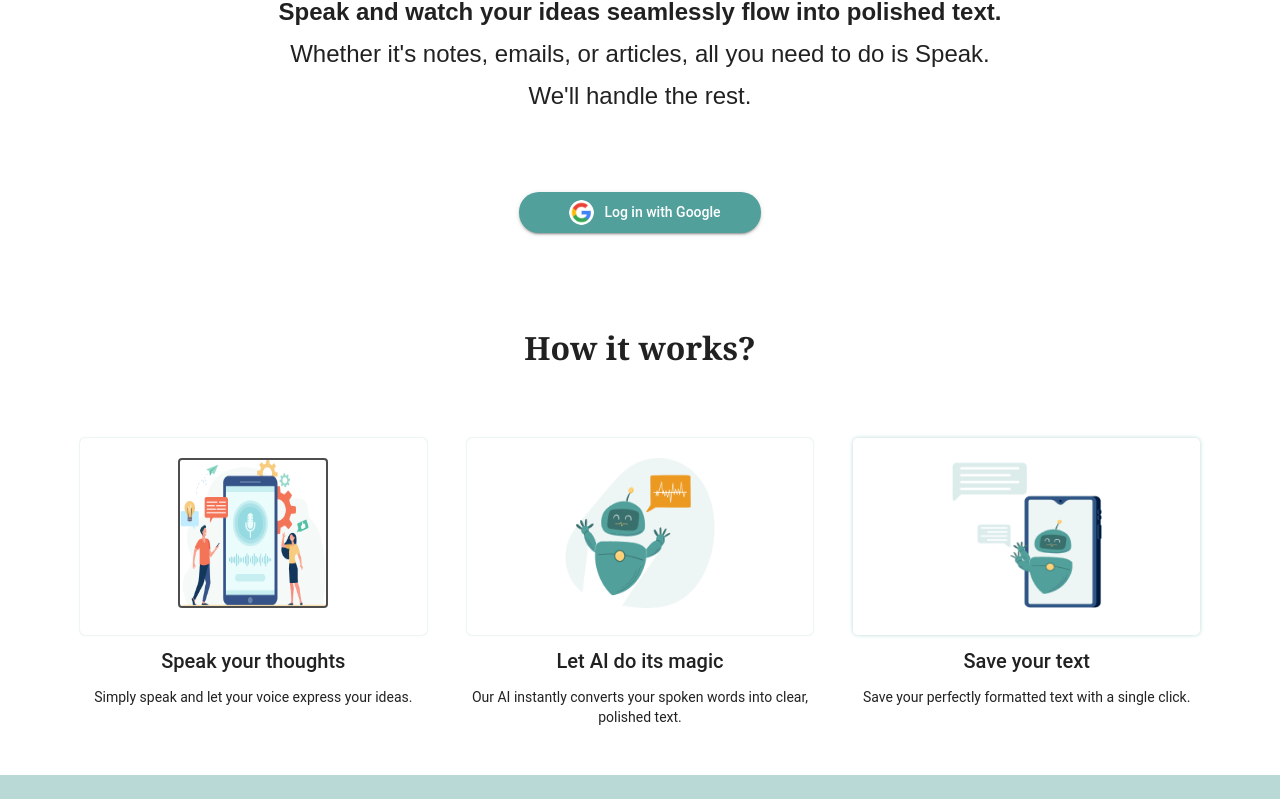
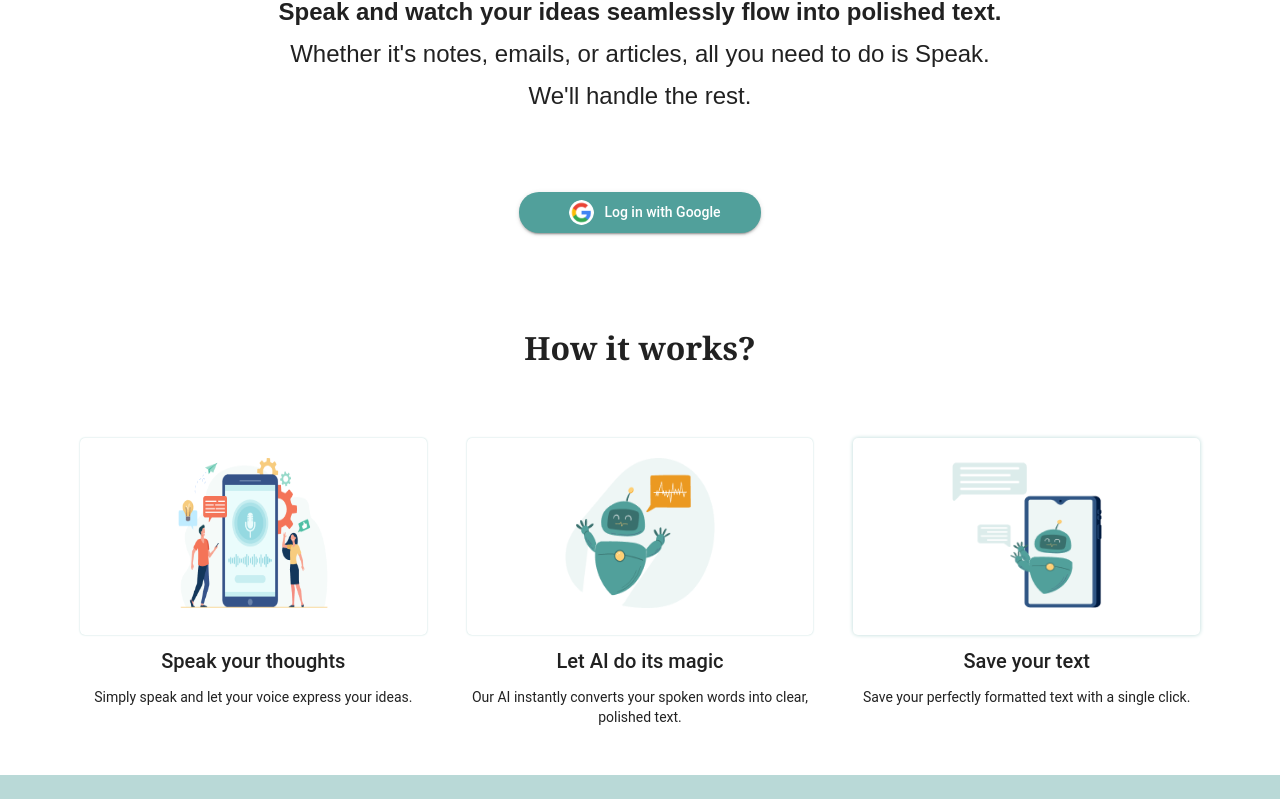
Before and after one commit to navgurukul/oscar-fe, a Next.js app: page / in a window 1280 px wide. Shown: the part 417-1216 px from the top of the page. Built offline with nearby package versions, Linux system fonts and the light colour scheme; no server answers.

Commit message:
minor fix

```diff
--- a/components/Home/HowWork.jsx
+++ b/components/Home/HowWork.jsx
@@ -20,7 +20,6 @@ const HowWork = () => {
               alt="Get it on Google Play"
               width={150}
               height={150}
-              style={{ border: "2px solid #4d4d4d", borderRadius: "4px" }}
             />
           </Box>
             <Typography variant="h6">Speak your thoughts</Typography>
```
